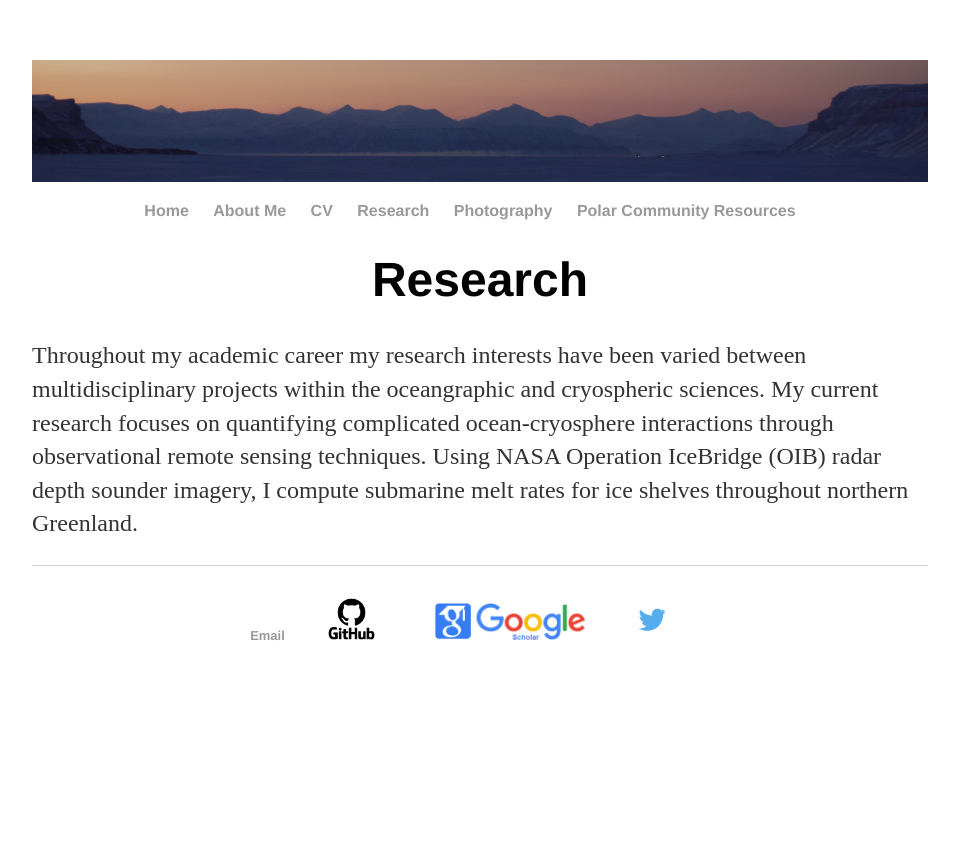
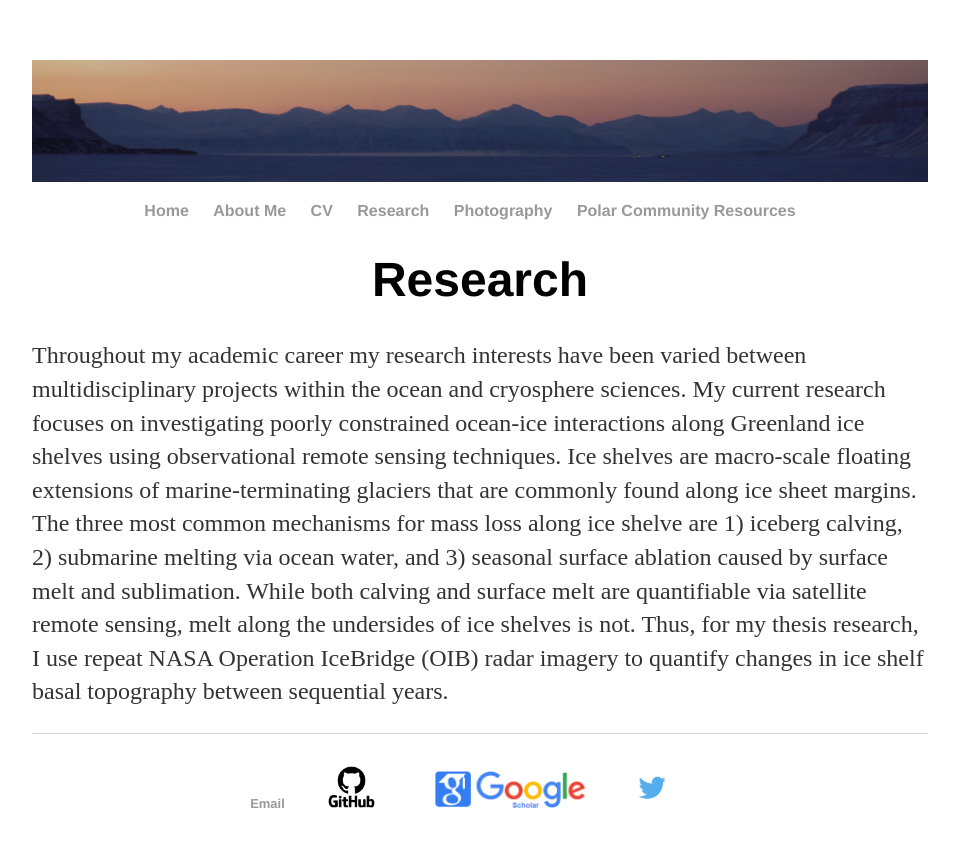
Before and after one commit to Cbarnett207/CBarnett207.github.io, a Jekyll site: the page built from research/index.html, in a window 1280 px wide. Shown: the top 847 px of the page, without its empty margins (160-1119 px from the left). Built offline with Jekyll 4.4.1, drawn with Linux system fonts in a browser that asks for light colours.

Commit message:
update index.html
update blurb

```diff
--- a/research/index.html
+++ b/research/index.html
@@ -4,8 +4,12 @@ title: Cody Barnett, M.S. | Research
 ---
 <div class="blurb">
     <div align="center"><h1>Research</div></h1>
-        <div align="left"><p>Throughout my academic career my research interests have been varied between multidisciplinary projects within the oceangraphic
-        and cryospheric sciences. My current research focuses on quantifying complicated ocean-cryosphere interactions through observational
-        remote sensing techniques. Using NASA Operation IceBridge (OIB) radar depth sounder imagery, I compute submarine melt rates for ice
-        shelves throughout northern Greenland. </p>
+        <div align="left"><p>Throughout my academic career my research interests have been varied between multidisciplinary projects within the
+            ocean and cryosphere sciences. My current research focuses on investigating poorly constrained ocean-ice interactions along Greenland
+            ice shelves using observational remote sensing techniques. Ice shelves are macro-scale floating extensions of marine-terminating
+            glaciers that are commonly found along ice sheet margins. The three most common mechanisms for mass loss along ice shelve are 1) iceberg
+            calving, 2) submarine melting via ocean water, and 3) seasonal surface ablation caused by surface melt and sublimation. While both calving
+            and surface melt are quantifiable via satellite remote sensing, melt along the undersides of ice shelves is not. Thus, for my thesis
+            research, I use repeat NASA Operation IceBridge (OIB) radar imagery to quantify changes in ice shelf basal topography between sequential
+            years. </p>
     </div><!-- /.blurb -->
```
